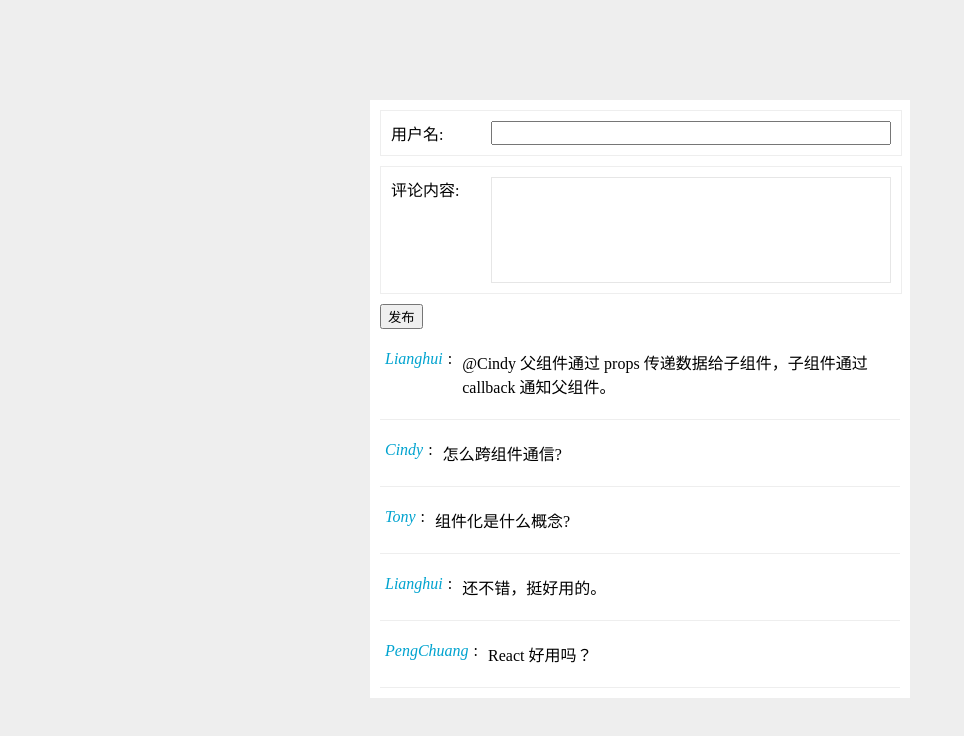
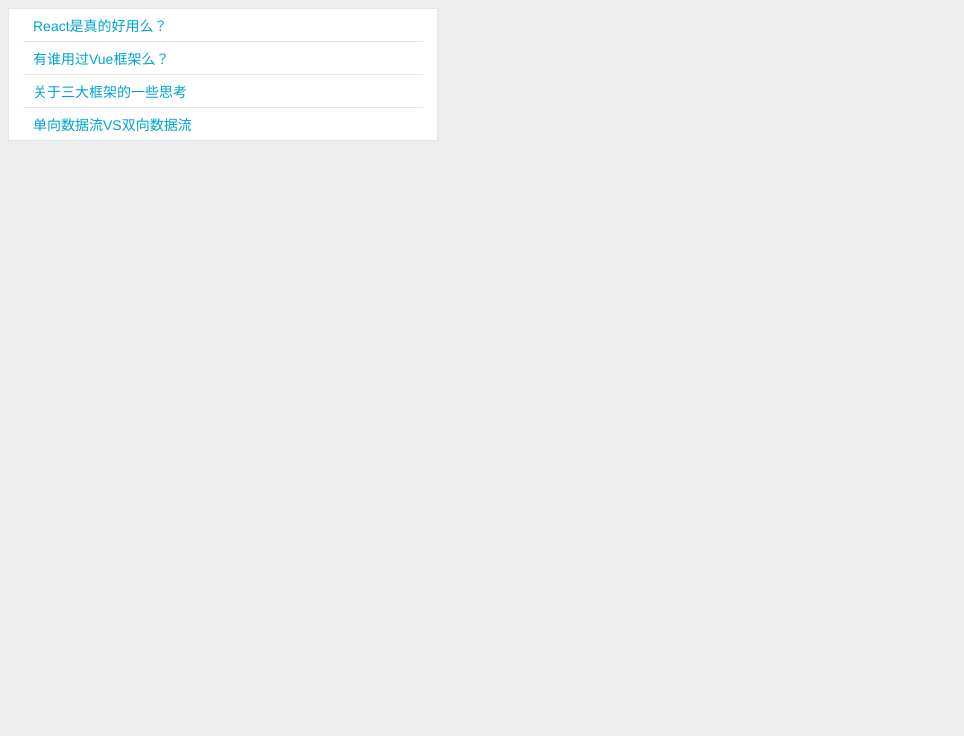
Before and after one commit to jkvim/es2015-demos, a React app: page / in a window 1280 px wide. Shown: the whole page, without its empty margins (0-964 px from the left). Built offline with nearby package versions, Linux system fonts and the light colour scheme; data requests are answered from the project's data file.

Commit message:
Add react-router.

```diff
--- a/db.json
+++ b/db.json
@@ -25,5 +25,27 @@
             "username": "PengChuang",
             "content": "React 好用吗？"
         }
+    ],
+    "articles": [
+        {
+            "id": 1,
+            "articleName": "React是真的好用么？",
+            "comments": 5
+        },
+        {
+            "id": 2,
+            "articleName": "有谁用过Vue框架么？",
+            "comments": 5
+        },
+        {
+            "id": 3,
+            "articleName": "关于三大框架的一些思考",
+            "comments": 5
+        },
+        {
+            "id": 4,
+            "articleName": "单向数据流VS双向数据流",
+            "comments": 5
+        }
     ]
 }
--- a/index.js
+++ b/index.js
@@ -2,9 +2,9 @@
 import ReactDOM from 'react-dom';
 import style from './index.scss'
 
-import CommentApp from './src/CommentApp';
+import Routers from './src/Routers';
 
 ReactDOM.render(
-    <CommentApp />,
+    <Routers />,
     document.getElementById('root')
 );
--- a/package.json
+++ b/package.json
@@ -26,7 +26,8 @@
         "babel-polyfill": "^6.23.0",
         "prop-types": "^15.5.10",
         "react": "^15.6.1",
-        "react-dom": "^15.6.1"
+        "react-dom": "^15.6.1",
+        "react-router": "3.0.5"
     },
     "devDependencies": {
         "babel-core": "^6.25.0",
--- /dev/null
+++ b/src/ArticleApp.js
@@ -0,0 +1,44 @@
+import React, { Component } from 'react'
+import PropTypes from 'prop-types';
+
+import styles from './ArticleApp.scss';
+
+class ArticleApp extends Component {
+    constructor(props) {
+        super(props);
+        this.state = {
+            articles: []
+        }
+    }
+
+    componentDidMount() {
+        const options = {
+            method: 'GET',
+            headers: {
+                'Content-Type': 'application/json'
+            }
+        };
+        fetch('http://localhost:3000/articles', options)
+            .then(response => response.json())
+            .then(resolve => {
+                this.setState({ articles: resolve });
+            });
+    }
+
+    render() {
+        const { articles } = this.state;
+        return (
+            <ul className={styles.articles}>
+                {articles.map((article, i) => {
+                    return (
+                        <li className={styles.item} key={i}>
+                            <a href={`#/commentApp/${article.id}`}>{article.articleName}</a>
+                        </li>
+                    )
+                })}
+            </ul>
+        )
+    }
+}
+
+export default ArticleApp;
--- /dev/null
+++ b/src/ArticleApp.scss
@@ -0,0 +1,21 @@
+.articles {
+    width: 400px;
+    list-style: none;
+    margin: 0;
+    padding: 0 14px;
+    border: 1px solid #E6E6E6;
+    background-color: #FFFFFF;
+    .item {
+        padding: 6px 10px;
+        border-bottom: 1px solid #E6E6E6;
+        &:last-child{
+            border-bottom: 0 none;
+        }
+        a{
+            color: #00A3CF;
+            font-size: 14px;
+            text-decoration: none;
+            font-family: "Helvetica Neue", Helvetica, Arial, sans-serif;
+        }
+    }
+}
--- a/src/CommentApp.js
+++ b/src/CommentApp.js
@@ -1,4 +1,5 @@
 import React, { Component } from 'react'
+import { hashHistory } from 'react-router'
 import CommentInput from './CommentInput'
 import CommentList from './CommentList'
 
@@ -8,12 +9,15 @@
     constructor(props) {
         super(props);
         this.state = {
-            comments: []
+            comments: [],
+            articleID: null
         };
         this.handleSubmit = this.handleSubmit.bind(this);
     }
 
     componentDidMount() {
+        const { params } = this.props;
+        this.setState({ articleID: params.id });
         fetch('http://localhost:3000/comments')
             .then(response => response.json())
             .then(comments => {
@@ -43,6 +47,7 @@
     render() {
         return (
             <div className={style.wrapper}>
+                <p className={style.articleName}>{`你现在查看的是第${this.state.articleID}篇文章.`}</p>
                 <CommentInput onSubmit={this.handleSubmit} />
                 <CommentList comments={this.state.comments} />
             </div>
--- a/src/CommentApp.scss
+++ b/src/CommentApp.scss
@@ -1,6 +1,10 @@
 .wrapper {
-  width: 520px;
-  margin: 100px auto;
-  padding: 10px;
-  background: white;
+    width: 520px;
+    margin: 100px auto;
+    padding: 10px;
+    background: white;
+    .articleName {
+        padding: 10px 0;
+        color: #00A3CF;
+    }
 }
--- /dev/null
+++ b/src/Routers.js
@@ -0,0 +1,14 @@
+import React from 'react';
+import { Router, Route, hashHistory } from 'react-router';
+
+import CommentApp from './CommentApp';
+import ArticleApp from './ArticleApp'
+
+export default () => {
+    return (
+        <Router history={hashHistory}>
+            <Route path="/" component={ArticleApp} />
+            <Route path="commentApp/:id" component={CommentApp} />
+        </Router>
+    )
+}
--- a/webpack.config.js
+++ b/webpack.config.js
@@ -21,18 +21,18 @@
                     {
                         loader: 'style-loader'
                     },
-                                        {
+                    {
                         loader: 'css-loader',
                         options: {
                             modules: true,
                             localIdentName: '[path][name]__[local]--[hash:base64:5]'
                         }
                     },
-                                        {
+                    {
                         loader: 'sass-loader'
                     }
                 ]
             }
         ],
-    },
+    }
 };
```
Lines whose indentation alone changed are shown as unchanged.
